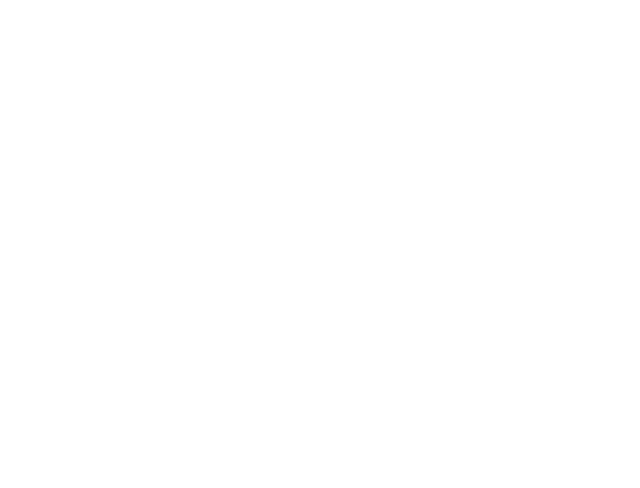
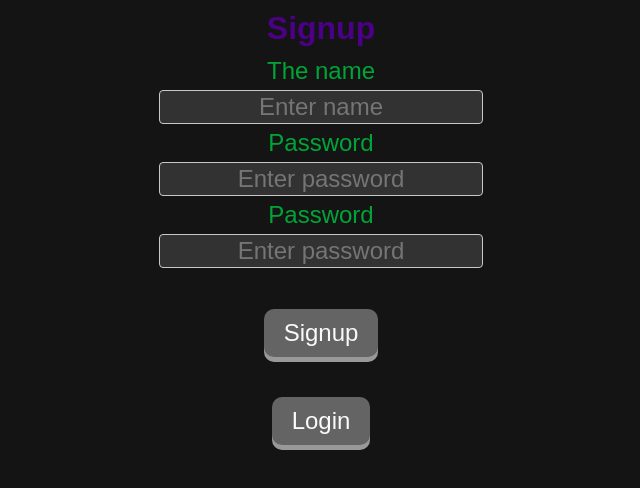
Before and after one commit to arielsokolsky/programming-website, a React (Create React App) app in the folder website/: page / in a window 1280 px wide. Shown: the top 488 px of the page, without its empty margins (319-959 px from the left). Built offline with nearby package versions, Linux system fonts and the light colour scheme; a web font is replaced by a local one.

Commit message:
finish the gui

```diff
--- a/website/src/App.js
+++ b/website/src/App.js
@@ -1,6 +1,6 @@
 import './App.css';
 import { useState } from 'react';
-import Fetch from './Fetch';
+import Signup from './pages/Signup';
 
 const themePaths = ["colorPalettes/darkTheme.css", "colorPalettes/lightTheme.css"];
 
@@ -19,8 +19,10 @@ function App()
 				{/* import font Doppio One */}
 				@import url('https://fonts.googleapis.com/css2?family=Doppio+One&display=swap');
 			</style>
-			<link href={themePaths[colorPalette]} rel="stylesheet"/>
+			<link href={themePaths[colorPalette]} rel="stylesheet" />
+			<Signup></Signup>
 		</div>
+
 	);
 }
 
--- a/website/src/index.css
+++ b/website/src/index.css
@@ -1,7 +1,10 @@
 *{
 	font-family: 'Doppio One', sans-serif;
 }
-
+html
+{
+    background-color: var(--background1);
+}
 body
 {
 	margin: 0;
@@ -32,7 +35,7 @@ button:active
 	transform: translateY(3px);
 }
 
-input[type=text]
+input
 {
 	padding: 2px 6px;
 	border: solid 1px;
@@ -41,7 +44,7 @@ input[type=text]
 	caret-color: var(--foreground1);
 	transition: filter 0.5s;
 }
-input[type=text]:focus
+input:focus
 {
 	filter: brightness(110%);
 	transition: filter 0.5s;
--- /dev/null
+++ b/website/src/pages/Signup.css
@@ -0,0 +1,43 @@
+.signupError
+{
+    color: red;
+    font-size:x-large;
+
+}
+
+.signupLabel
+{
+    color: var(--secondary3);
+    font-size:x-large;
+}
+
+.signupInput
+{
+    text-align: center;
+    color: var(--foreground2);
+    background-color: var(--background2 );
+    font-size:x-large;
+    margin: 5px;
+}
+
+.signupDiv
+{
+    text-align: center;
+}
+
+.signupButton
+{
+    margin: 20px;
+    font-size:x-large;
+    color: var(--foreground1);
+    background-color: var(--background3);
+    padding: 10px 20px;
+}
+
+.signupTitle
+{
+    margin : 10px;
+    font-size: xx-large;
+    color: var(--primary3);
+
+}
--- /dev/null
+++ b/website/src/pages/Signup.js
@@ -0,0 +1,38 @@
+import './Signup.css';
+import InputField from '../components/InputField';
+import { useState } from 'react';
+
+
+function Signup()
+{
+    const [name, setName] = useState("");
+    const [password, setPassword] = useState("")
+    const [validate, setValidate] = useState("")
+
+    return (
+        <div className="signupDiv">
+            <h1 className = "signupTitle">Signup</h1>
+            <InputField name="The name " placeholder="Enter name" setValue={setName} type="text" labelOnTop={true} labelClass = "signupLabel" inputClass ="signupInput"/>
+            <InputField name="Password " placeholder="Enter password" setValue={setPassword} type="password" labelOnTop={true} labelClass = "signupLabel" inputClass ="signupInput"/>
+            <InputField name="Password " placeholder="Enter password" setValue={setValidate} type="password" labelOnTop={true} labelClass = "signupLabel" inputClass ="signupInput"/>
+            <h1 className = "signupError">{(password == validate || validate=="") ? "" : "your password is invalid. please try again"}</h1>
+            <button onClick={signup} className="signupButton">Signup</button>
+            <br />
+            <button onClick={login} className = "signupButton">Login</button>
+        </div>
+
+    );
+}
+
+function signup()
+{
+   //to do: route to sign up
+}
+
+function login()
+{
+    //to do: route to menu
+}
+
+
+export default Signup;
```
